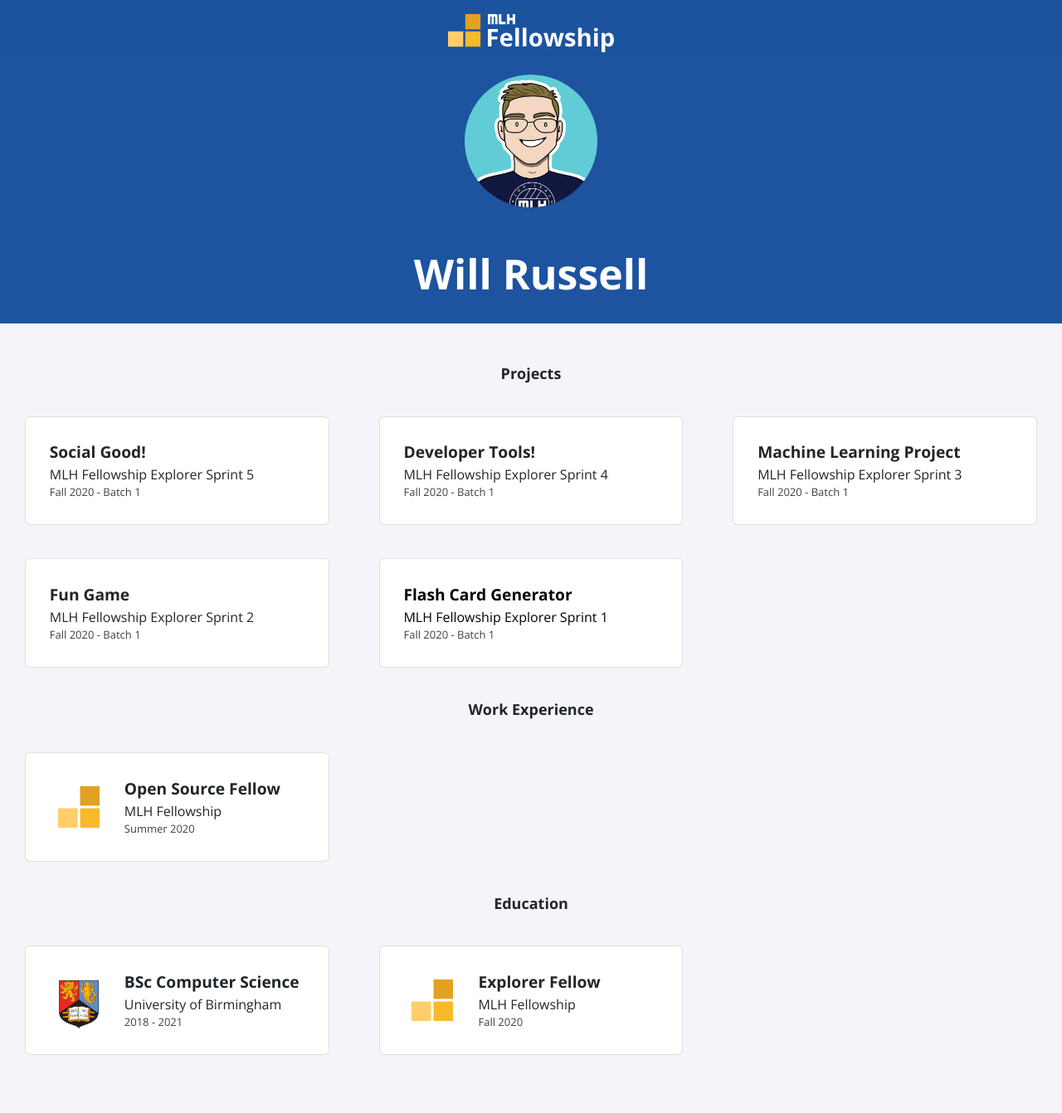
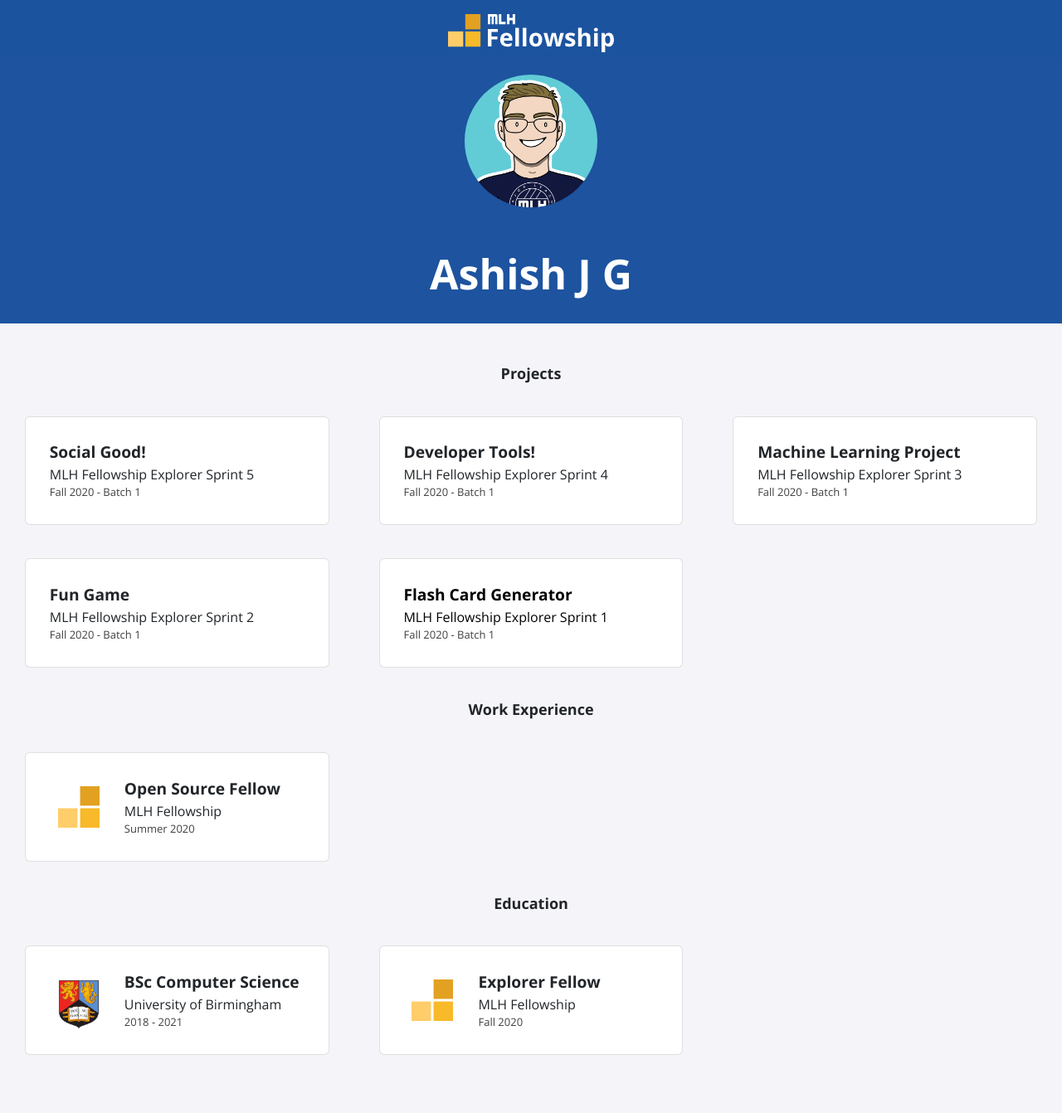
Before and after one commit to ashishjg21/ashishjg21.github.io, a Jekyll site: the page built from index.html, in a window 1280 px wide. Shown: the whole page at 83% size. Built offline with Jekyll 4.4.1, drawn with Linux system fonts in a browser that asks for light colours; nearby versions of some CDN libraries; part of the change alters nothing that is shown.

Commit message:
Update _config.yml

```diff
--- a/_config.yml
+++ b/_config.yml
@@ -1,13 +1,13 @@
-title: "Will Russell"
-email: fellowship@mlh.io
+title: "Ashish J G"
+email: ajg8188@gmail.com
 description: >- # this means to ignore newlines until "baseurl:"
   Write an awesome description for your new site here. You can edit this
   line in _config.yml. It will appear in your document head meta (for
   Google search results) and in your feed.xml site description.
 baseurl: "/"
-url: "/portfolio-template"
-twitter_username: mlhacks
-github_username:  mlh-fellowship
+url: "https://ashishjg21.github.io/"
+twitter_username: ashishjg_x
+github_username:  ashishjg21
 
 sass:
   sass_dir: _sass
```
